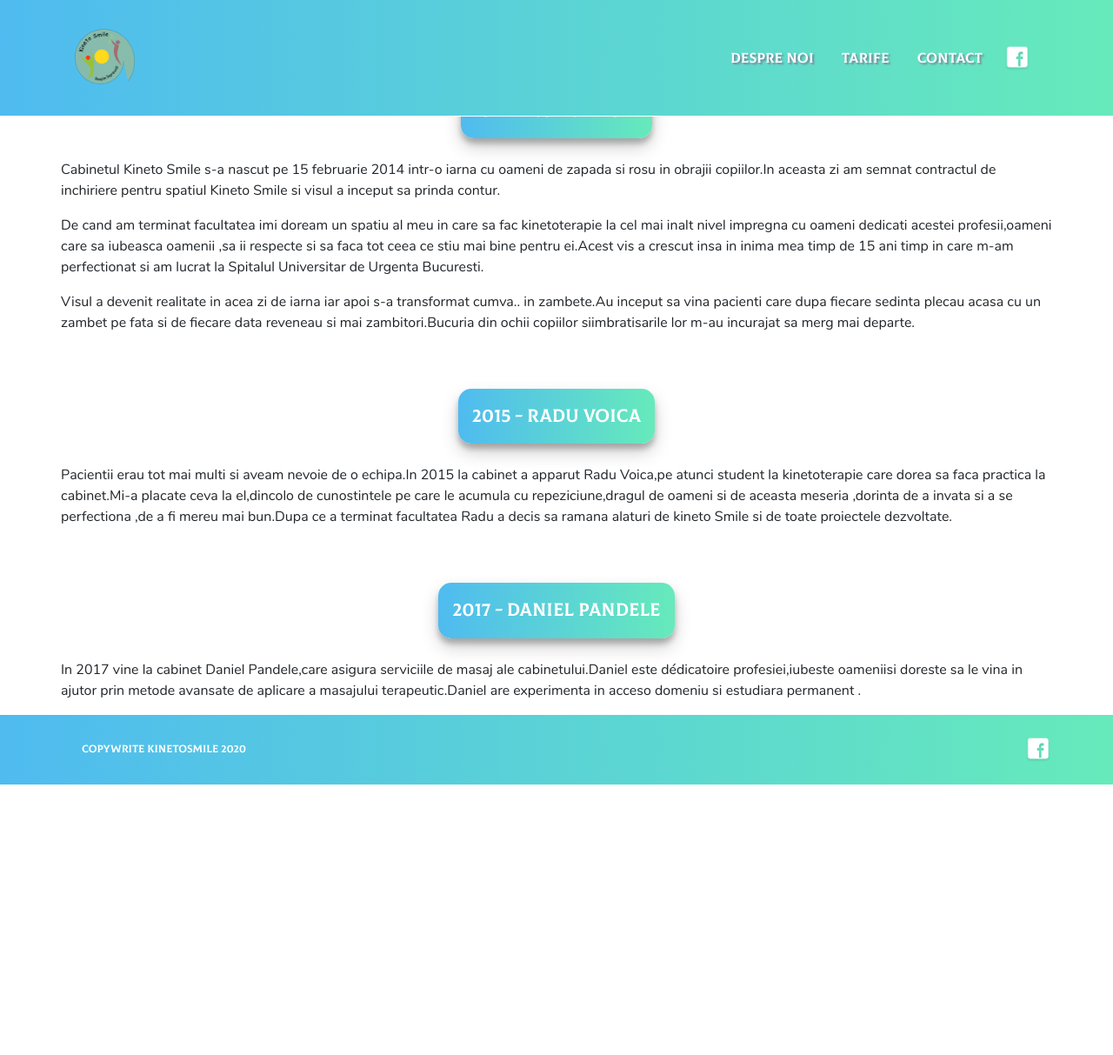
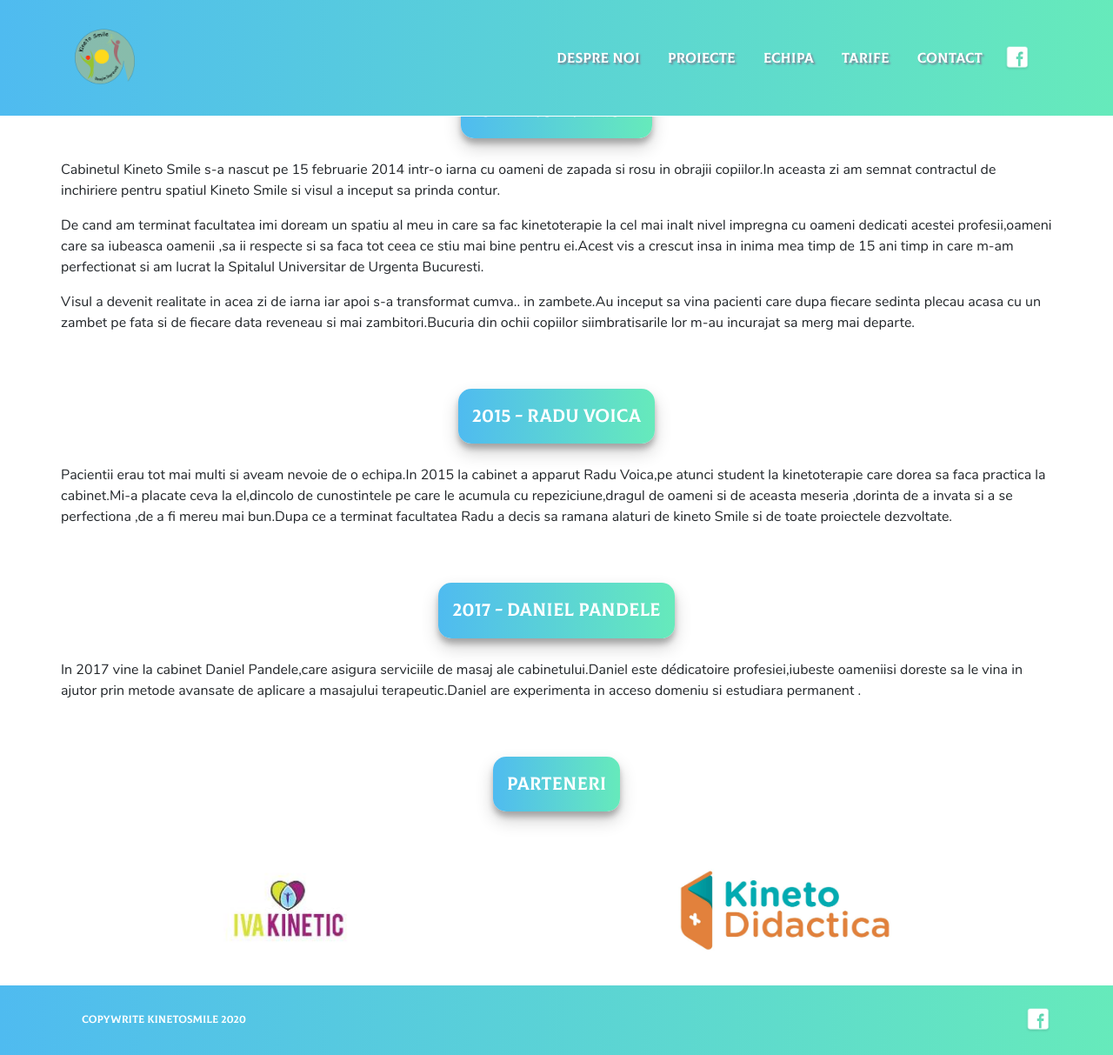
Before and after one commit to OvidiuBerbecaru/kineto-smile, a React (Create React App) app: page /despre-noi in a window 1280 px wide. Shown: the whole page at 87% size. Before the commit the page ends 902 px from the top, so only its background shows below. Built offline with nearby package versions, Linux system fonts and the light colour scheme.

Commit message:
adds tablet cosmetics

```diff
--- a/src/components/despreNoi/DespreNoi.js
+++ b/src/components/despreNoi/DespreNoi.js
@@ -1,4 +1,6 @@
 import React, { Fragment } from 'react';
+import ivakinetic from 'assets/ivakinetic.jpg';
+import kinetodidactica from 'assets/kinetodidactica.jpg';
 
 const despreNoiData = [
   {
@@ -21,6 +23,9 @@
       'In 2017 vine la cabinet Daniel Pandele,care asigura serviciile de masaj ale cabinetului.Daniel este dédicatoire profesiei,iubeste oameniisi doreste sa le vina in ajutor prin metode avansate de aplicare a masajului terapeutic.Daniel are experimenta in acceso domeniu si estudiara permanent .',
     ],
   },
+  {
+    timestamp: 'Parteneri',
+  },
 ];
 
 const DespreNoi = () => {
@@ -33,12 +38,20 @@
               <div className="time-period d-flex flex-column align-items-center mt-5">
                 <p className="timestamp mb-4">{timestamp}</p>
                 {
-                  desc.map(paragraph => (<p className="desc">{paragraph}</p>))
+                  desc ? desc.map(paragraph => (<p className="desc">{paragraph}</p>)) : null
                 }
               </div>
             </Fragment>
           ))
         }
+        <div className="w-100 d-flex justify-content-around align-items-center flex-wrap">
+          <a href="https://www.facebook.com/ivakinetic/">
+            <img src={ivakinetic} alt="ivakinetic" style={{ height: '11rem', cursor: 'pointer' }} />
+          </a>
+          <a href="https://www.kinetodidactica.ro/">
+            <img src={kinetodidactica} alt="kinetodidactica" style={{ height: '7rem', cursor: 'pointer' }} />
+          </a>
+        </div>
       </div>
     </div>
   );
--- a/src/components/header/Header.js
+++ b/src/components/header/Header.js
@@ -16,6 +16,14 @@
   {
     name: 'Despre Noi',
     path: '/despre-noi',
+  },
+  {
+    name: 'Proiecte',
+    path: '/contact',
+  },
+  {
+    name: 'Echipa',
+    path: '/contact',
   },
   {
     name: 'Tarife',
--- a/src/components/homePage/HomePageIntro.js
+++ b/src/components/homePage/HomePageIntro.js
@@ -1,7 +1,7 @@
 import React, { Fragment } from 'react';
 import TeamImg from 'assets/team-homepage.png';
 
-const descriptionText = 'Consectetur adipiscing elit. Ut convallis ante sit amet risuseleifend, sed tincidunt felis mollis.Ut convallis ante sit amet risuseleifend, sed tincidunt felis mollis.eleifend, sed tincidunt felis mollis.Ut convallis ante sit amet risus';
+const descriptionText = 'Cabinetul de kinetoprofilaxie si kinetoterapie Kineto Smile ofera servicii de kinetoterapie (tratarea sistemului osteo-neuro-musculo-articular cu ajutorul exercitiilor fizice) precum si kinetoprofilaxie (exercitii personalizate pentru imbunatatirea capacitatii de efort,pentru preventia unor boli profesionale ce vizeaza sistemul musculoscheletal sau pentru adaptarea organismului la un efort specificsezonier sau la practicarea unui sport).';
 
 const HomePageIntro = () => {
   return (
@@ -10,7 +10,7 @@
         <div className="row">
           <div className="container">
             <div className="row">
-              <div className="col-md-5 col-12">
+              <div className="col-lg-5 col-12">
                 <h1>KINETO SMILE</h1>
                 <div className="intro-separator mt-4" />
                 <p className="mt-4">
--- a/src/components/proiecte/Project.js
+++ b/src/components/proiecte/Project.js
@@ -4,7 +4,7 @@
   name, imagePath, link, desc,
 }) => {
   return (
-    <div className="col-lg-5 project text-center justify-content-center pl-0 pr-0 mt-5 mb-5">
+    <div className="col-md-5 project text-center justify-content-center pl-0 pr-0 mt-5 mb-5">
       <img className="w-100 h-50 mb-4" src={imagePath} alt="project" />
       <h1>{name}</h1>
       <p className="pl-3 pr-3">{desc}</p>
--- a/src/styling/components/_homepage-intro.scss
+++ b/src/styling/components/_homepage-intro.scss
@@ -12,7 +12,11 @@
     box-shadow: 1px 1px 1px lightslategray;
   }
 
-  @media screen and ( max-width: 768px ) {
+  p {
+    word-spacing: 0.5rem;
+  }
+
+  @media screen and ( max-width: 991px ) {
     .intro-image {
       display: none;
     }
```
Also changed, not shown: src/assets/ivakinetic.jpg (added), src/assets/kinetodidactica.jpg (added).
